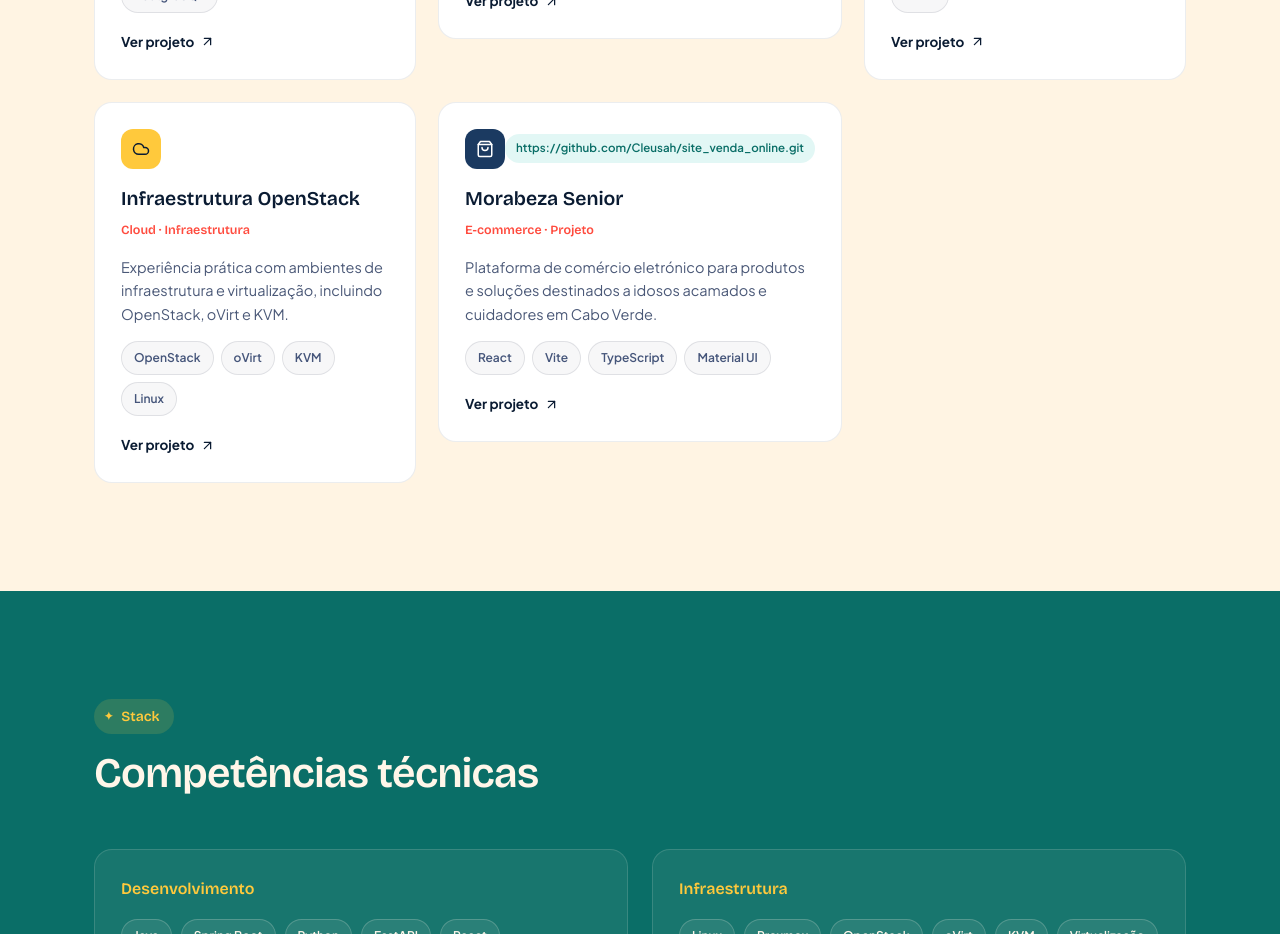
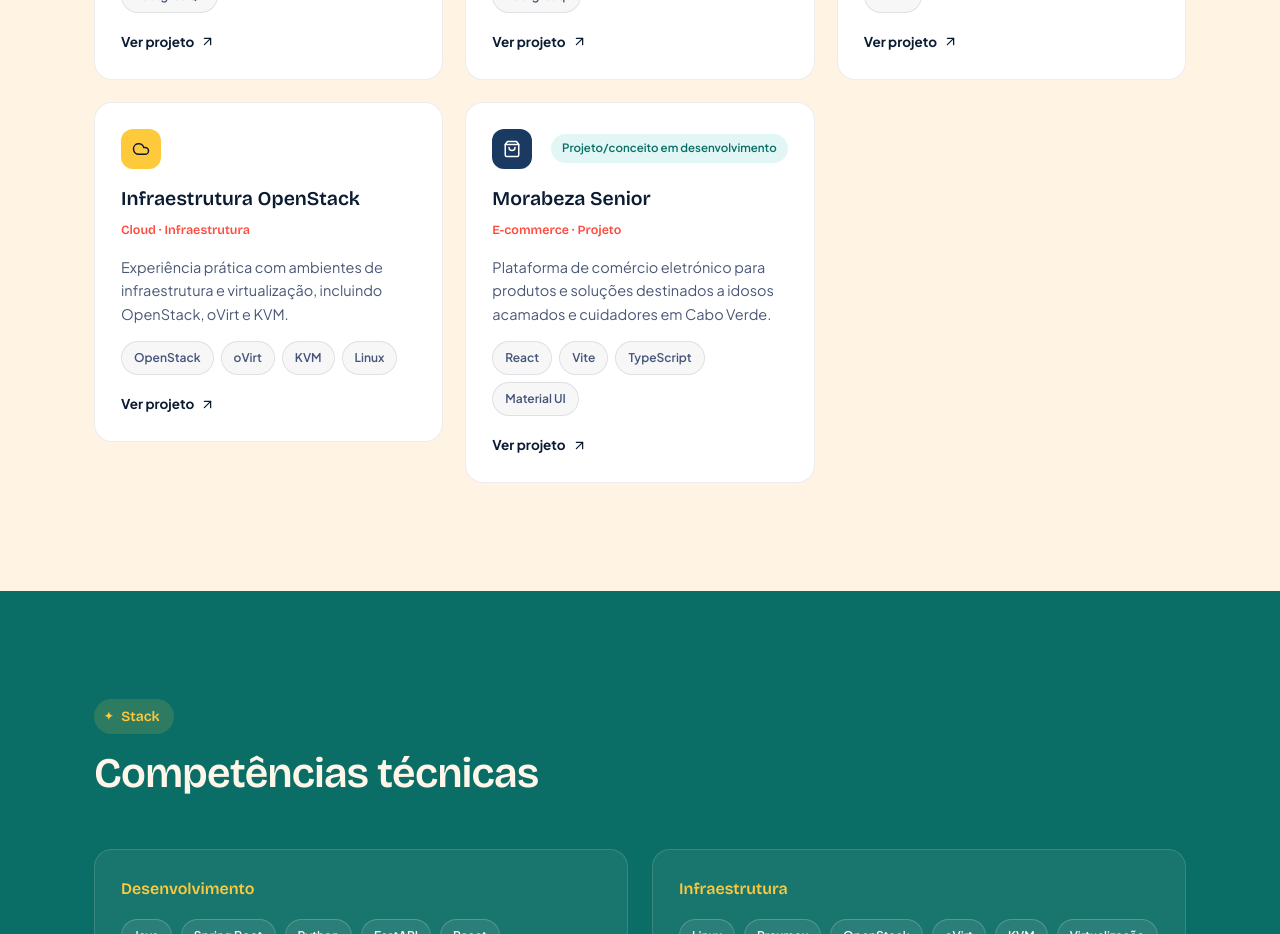
Before and after one commit to Cleusah/portfolio-cleusa, a React (Vite) app: page / in a window 1280 px wide. Shown: the part 3880-4814 px from the top of the page. Built offline with nearby package versions, Linux system fonts and the light colour scheme.

Commit message:
correcao status

```diff
--- a/src/data/projects.js
+++ b/src/data/projects.js
@@ -102,7 +102,7 @@ export const projects = [
     visual: "ecommerce",
     video: null,
     github: "https://github.com/Cleusah/site_venda_online.git",
-    status: "https://github.com/Cleusah/site_venda_online.git",
+    status: "Projeto/conceito em desenvolvimento",
   },
 
 ];
```
